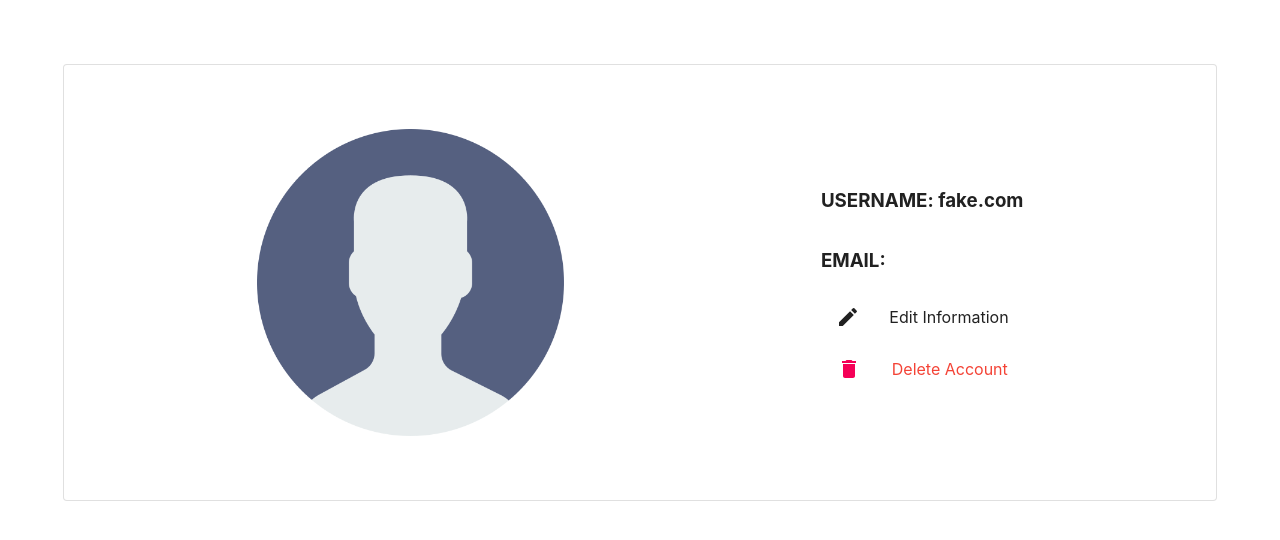
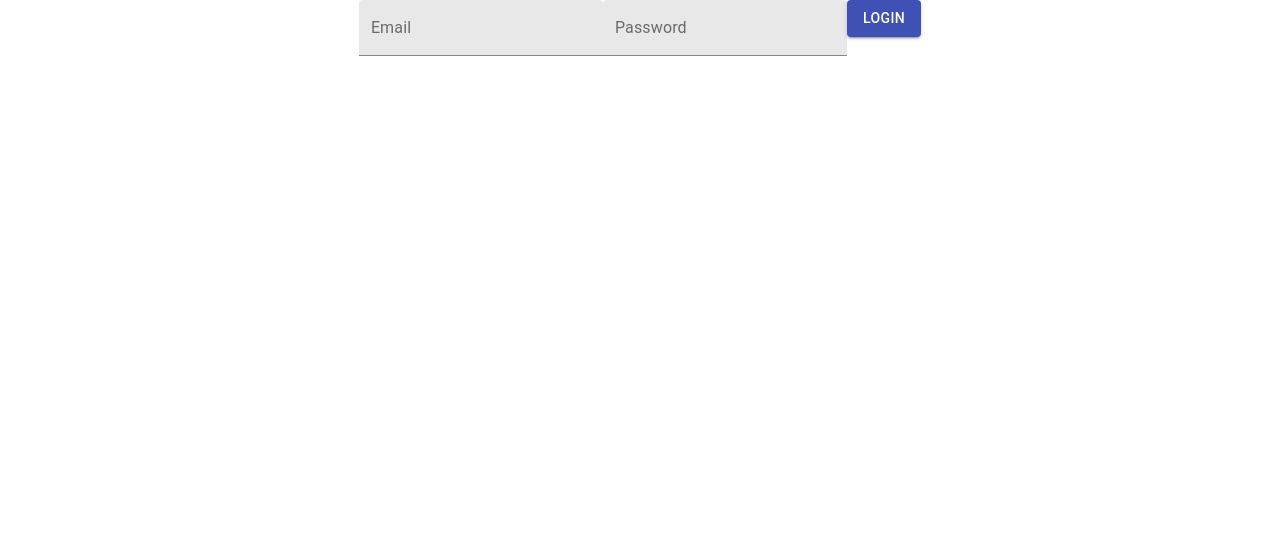
Before and after one commit to dreyuy/front-end, a React (Create React App) app in the folder med-cabinet/: page /login in a window 1280 px wide. Shown: the top 540 px of the page. Built offline with nearby package versions, Linux system fonts and the light colour scheme.

Commit message:
routes in place, need to get axios calls working

```diff
--- a/med-cabinet/package.json
+++ b/med-cabinet/package.json
@@ -16,6 +16,8 @@
     "react-scripts": "3.4.3",
     "redux": "^4.0.5",
     "redux-logger": "^3.0.6",
+    "redux-thunk": "^2.3.0",
+    "thunk": "0.0.1",
     "yup": "^0.29.3"
   },
   "scripts": {
--- a/med-cabinet/src/App.js
+++ b/med-cabinet/src/App.js
@@ -12,11 +12,21 @@ function App() {
   return (
     <Router>
       <div className="App">
-        {/* <Register /> */}
-        {/* <Login />
-        <PrivateRoute exact path='/protected' component={null}/> */}
-        {/* <TreatmentForm /> */}
-        <Profile />
+
+        <Route exact path='/register'>
+          <Register />
+        </Route>
+
+        <Route exact path='/login'>
+          <Login />
+        </Route>
+
+        <PrivateRoute exact path='/protected' component={TreatmentForm}/>
+
+        <Route exact path='/profile/:id'>
+          <Profile />
+        </Route>
+
       </div>
     </Router>
   );
--- a/med-cabinet/src/components/Profile.js
+++ b/med-cabinet/src/components/Profile.js
@@ -4,18 +4,26 @@ import { CardMedia } from '@material-ui/core';
 import EditIcon from '@material-ui/icons/Edit';
 import DeleteIcon from '@material-ui/icons/Delete';
 import { connect } from 'react-redux';
+import { useParams } from 'react-router-dom';
+import { deleteProfile } from '../store/actions/treatmentFormActions';
 
 const Profile = (props) => {
-    const {username, email} = props;
+    const {email, password} = props;
     const [isClicked, setIsClick] = useState(false);
+    const params = useParams();
 
     const clickHandler = (evt) => {
         evt.preventDefault();
     }
 
-    const deleteHandler = (evt) => {
+    const preventDelete = (evt) => {
         evt.preventDefault();
         setIsClick(true);
+    }
+
+    const finalDelete = (evt) => {
+        evt.preventDefault();
+        props.deleteProfile({email, password})
     }
 
     return (
@@ -31,18 +39,18 @@ const Profile = (props) => {
             src={require('/Users/davidgold/Documents/lambdaSchool/projects/unit 3/build-week/front-end/med-cabinet/src/assets/Empty User.png')}
             />
             <div className='profile-credentials-div'>
-                <h3>USERNAME: {username}</h3>
-                <h3>EMAIL: {email}</h3>
+                <h3>email: {email}</h3>
+                <h3>password: {password}</h3>
                 <div>
                     <span onClick={null} className='profile-adjustment-links'><EditIcon/><p>Edit Information</p></span>
-                    <span onClick={deleteHandler} className='profile-adjustment-links'><DeleteIcon color='secondary'/><p className='delete-profile-text'>Delete Account</p></span>
+                    <span onClick={preventDelete} className='profile-adjustment-links'><DeleteIcon color='secondary'/><p className='delete-profile-text'>Delete Account</p></span>
                 </div>
             </div>
         </Card>
         {isClicked && <Card id='delete-are-you-sure'>
-            Are you sure?
-            <span>Yes</span>
-            <span>No</span>
+            Are you sure you want to delete your profile?
+            <span onClick={finalDelete}>Yes</span>
+            <span onClick={() => setIsClick(false)}>No</span>
         </Card>}
         </div>
         </>
@@ -52,9 +60,9 @@ const Profile = (props) => {
 
 const mapStateToProps = state => {
     return {
-        username: state.username,
         email: state.email,
+        password: state.password,
     }
 }
 
-export default connect(mapStateToProps, {})(Profile);
+export default connect(mapStateToProps, {deleteProfile})(Profile);
--- a/med-cabinet/src/index.js
+++ b/med-cabinet/src/index.js
@@ -4,11 +4,12 @@ import './index.css';
 import App from './App';
 import { createStore, applyMiddleware } from 'redux';
 import { Provider } from 'react-redux';
-import logger from 'redux-logger';
 import { reducer } from './store/reducers';
 import * as serviceWorker from './serviceWorker';
+import logger from 'redux-logger';
+import thunk from 'redux-thunk';
 
-const store = createStore(reducer, applyMiddleware(logger));
+const store = createStore(reducer, applyMiddleware(thunk, logger));
 
 ReactDOM.render(
   <React.StrictMode>
--- a/med-cabinet/src/store/actions/treatmentFormActions.js
+++ b/med-cabinet/src/store/actions/treatmentFormActions.js
@@ -13,6 +13,10 @@ export const EDIT_PROFILE_ERROR = 'EDIT_PROFILE_ERROR'
 export const DELETE_PROFILE = 'DELETE_PROFILE'
 export const DELETE_PROFILE_SUCCESS = 'DELETE_PROFILE_SUCCESS'
 export const DELETE_PROFILE_ERROR = 'DELETE_PROFILE_ERROR'
+
+// url
+const url = 'https://medswap.herokuapp.com/api/'
+
 
 // action creators
 
@@ -52,13 +56,14 @@ export const addTreatment = (info) => {
 //     }
 // }
 
-// // Delete Profile Action
-// export const deleteProfile = () => {
-//     return (dispatch) => {
-//         dispatch({ type: DELETE_PROFILE});
-//         axios
-//             .put(`auth/${id}`, credentials) // to update
-//             .then(res => console.log(res))
-//             .catch(err => console.log(err))
-//     }
-// }
+// Delete Profile Action
+export const deleteProfile = (user) => {
+    console.log(user, "DELETE PROFILE ACTION")
+    return (dispatch) => {
+        dispatch({ type: DELETE_PROFILE});
+        axios
+            .put(`${url}auth/${user.id}`, user) // to update
+            .then(res => console.log(res))
+            .catch(err => console.log(err))
+    }
+}
--- a/med-cabinet/src/store/reducers/index.js
+++ b/med-cabinet/src/store/reducers/index.js
@@ -12,7 +12,7 @@ import {
 } from '../actions'
 
 const initialState = {
-    username: 'fake.com',
+    email: '',
     password: '',
     error: '',
     cramps: false,
```
Also changed, not shown: 1 other file (tests, documents, lock files or other folders).
